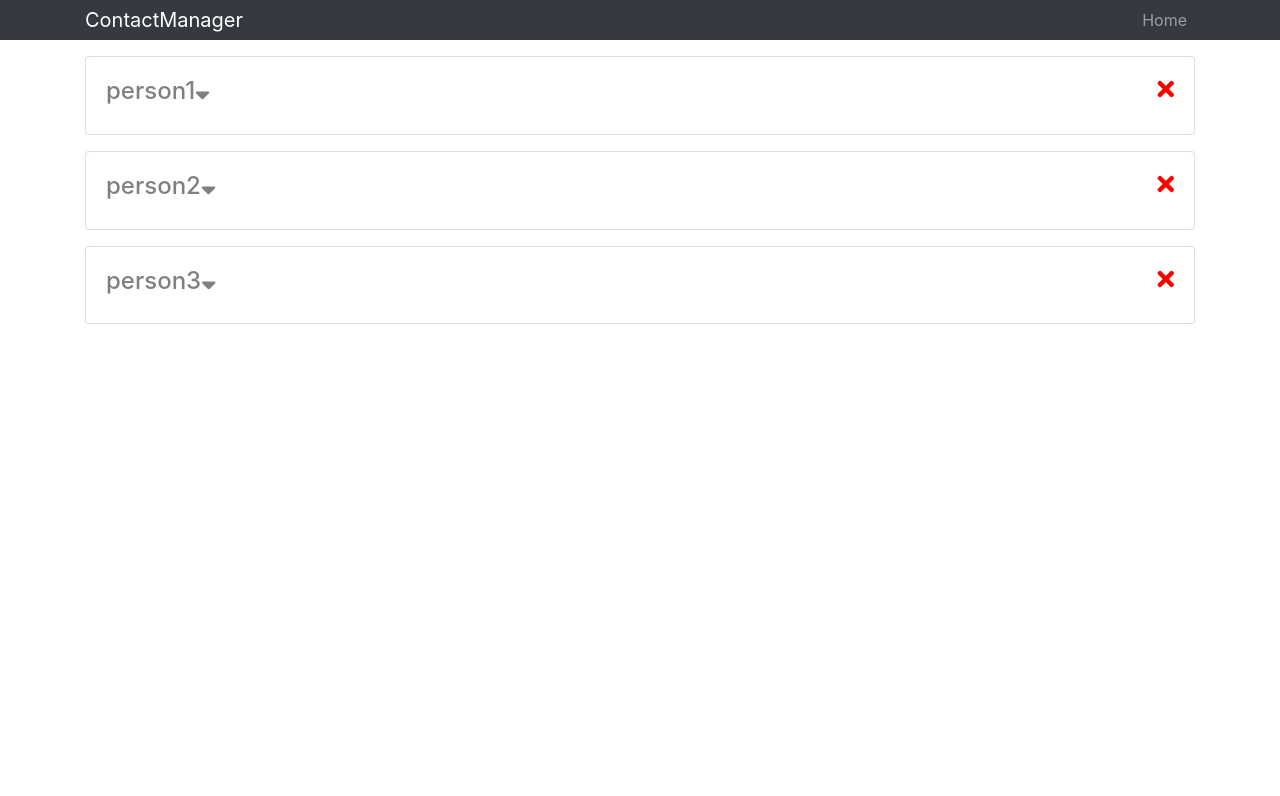
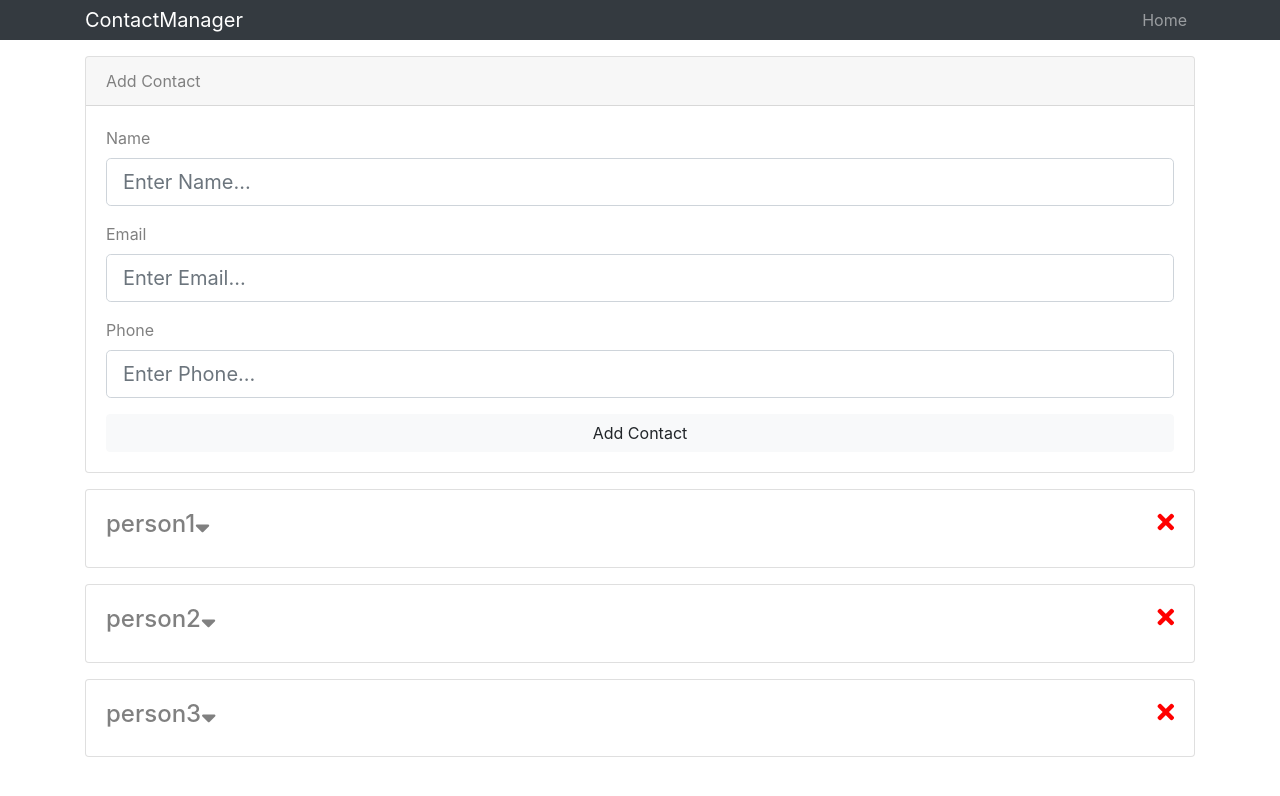
Before and after one commit to hammad38/contact-manager, a React (Create React App) app: page /contact/add in a window 1280 px wide. Shown: the top 796 px of the page. Built offline with nearby package versions, Linux system fonts and the light colour scheme.

Commit message:
add contact form created

```diff
--- a/src/App.js
+++ b/src/App.js
@@ -2,8 +2,9 @@
 import 'bootstrap/dist/css/bootstrap.min.css';
 import './App.scss';
 
-import Header from './components/Header';
-import Contacts from './components/Contacts';
+import Header from './components/layout/Header';
+import Contacts from './components/contacts/Contacts';
+import AddContact from './components/contacts/AddContact';
 
 import {Provider} from "./context";
 
@@ -14,6 +15,7 @@
         <div className="App">
           <Header branding="ContactManager"/>
           <div className="container">
+            <AddContact/>
             <Contacts/>
           </div>
         </div>
--- /dev/null
+++ b/src/components/contacts/AddContact.js
@@ -0,0 +1,72 @@
+import React, {Component} from 'react';
+
+class AddContact extends Component {
+  constructor(props) {
+    super(props);
+    this.state = {
+      name: '',
+      email: '',
+      phone: ''
+    }
+  }
+
+  onChange = (e) => {
+    this.setState({
+      [e.target.name]: e.target.value
+    })
+  }
+
+  onSubmit = (e) => {
+    e.preventDefault();
+    console.log(this.state);
+  }
+
+  render() {
+    const {name, email, phone} = this.state;
+    return (
+      <div className="card mb-3">
+        <div className="card-header">Add Contact</div>
+        <div className="card-body">
+          <form onSubmit={this.onSubmit}>
+            <div className="form-group">
+              <label htmlFor="name">Name</label>
+              <input
+                type="text"
+                name="name"
+                className="form-control form-control-lg"
+                placeholder="Enter Name..."
+                value={name}
+                onChange={this.onChange}
+              />
+            </div>
+            <div className="form-group">
+              <label htmlFor="email">Email</label>
+              <input
+                type="email"
+                name="email"
+                className="form-control form-control-lg"
+                placeholder="Enter Email..."
+                value={email}
+                onChange={this.onChange}
+              />
+            </div>
+            <div className="form-group">
+              <label htmlFor="phone">Phone</label>
+              <input
+                type="text"
+                name="phone"
+                className="form-control form-control-lg"
+                placeholder="Enter Phone..."
+                value={phone}
+                onChange={this.onChange}
+              />
+            </div>
+            <input type="submit" value="Add Contact" className="btn btn-light btn-block"/>
+          </form>
+        </div>
+      </div>
+    );
+  }
+}
+
+export default AddContact;
--- a/src/components/Contact.js
+++ b/src/components/contacts/Contact.js
@@ -1,6 +1,6 @@
 import React, {Component} from 'react';
 import PropTypes from 'prop-types';
-import {Consumer} from "../context";
+import {Consumer} from "../../context";
 
 class Contact extends Component {
   constructor(props) {
--- a/src/components/Contacts.js
+++ b/src/components/contacts/Contacts.js
@@ -1,6 +1,6 @@
 import React, {Component} from 'react';
 import Contact from './Contact';
-import {Consumer} from '../context';
+import {Consumer} from '../../context';
 
 class Contacts extends Component {
   render() {
--- a/src/context.js
+++ b/src/context.js
@@ -7,7 +7,7 @@
     case 'DELETE_CONTACT':
       return {
         ...state,
-        contacts: state.contacts.filter(contact => contact.id != action.payload)
+        contacts: state.contacts.filter(contact => contact.id !== action.payload)
       };
     default:
       return state;
```
Also changed, not shown: src/components/layout/Header.js (renamed from src/components/Header.js).
